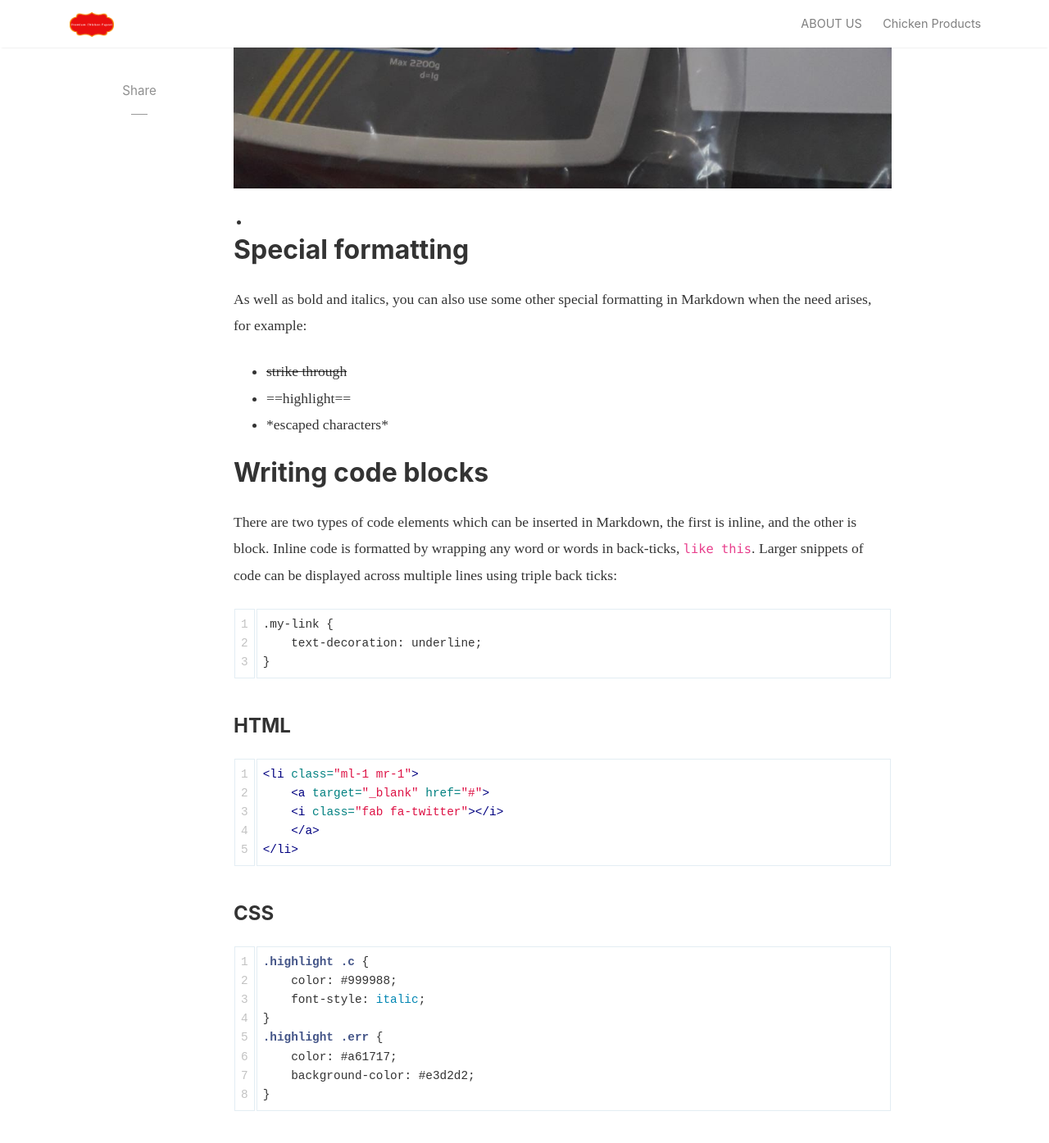
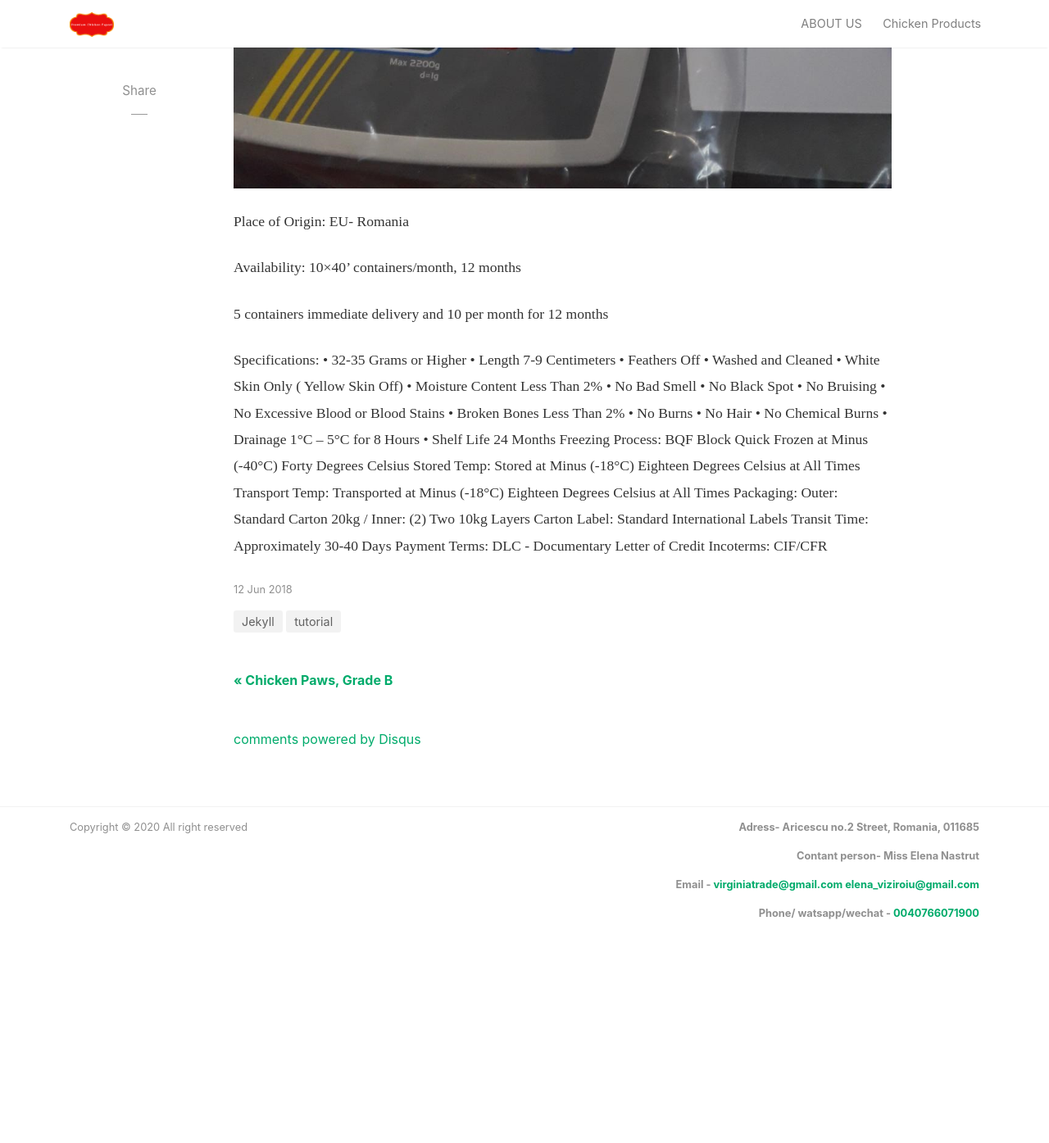
Before and after one commit to gpf192/gpf192.github.io, a Jekyll site: the page built from _posts/2018-06-12-powerful-things-markdown-editor.md, in a window 1280 px wide and 1400 px high, scrolled down 951 px. Shown: the top 1395 px of the window at 82% size. Built offline with Jekyll 4.4.1, drawn with Linux system fonts in a browser that asks for light colours; nearby versions of some CDN libraries; comment, search, counter and statistics services are not loaded; after the commit the page ends 2166 px from its top, so only the background shows below that; some of the changed text lies outside the part shown.

Commit message:
feat style

````diff
--- a/_includes/postbox.html
+++ b/_includes/postbox.html
@@ -27,7 +27,10 @@
                 {% endif %}
             </h2>
             <!--<h4 class="card-text">{{ post.excerpt | strip_html | truncatewords:30 }}</h4>-->
-            <h4 class="card-text">{{ post.excerpt | strip_html }}</h4>
+            <div class="row justify-content-between">
+                <h4 class="card-text">{{ post.excerpt }}</h4>
+            </div>
+
         </div>
         <!--<div class="card-footer bg-white">
             <div class="wrapfooter">
--- a/_posts/2018-06-12-powerful-things-markdown-editor.md
+++ b/_posts/2018-06-12-powerful-things-markdown-editor.md
@@ -5,102 +5,31 @@ author: sal
 categories: [ Jekyll, tutorial ]
 image: assets/images/bbb.jpg
 ---
-
-<li class="ml-1 mr-1">
-    <a target="_blank" href="#">
-    <i class="fab fa-twitter"></i>
-    </a>
-</li>
-
-## Special formatting
-
-As well as bold and italics, you can also use some other special formatting in Markdown when the need arises, for example:
-
-+ ~~strike through~~
-+ ==highlight==
-+ \*escaped characters\*
-
-
-## Writing code blocks
-
-There are two types of code elements which can be inserted in Markdown, the first is inline, and the other is block. Inline code is formatted by wrapping any word or words in back-ticks, `like this`. Larger snippets of code can be displayed across multiple lines using triple back ticks:
-
-```
-.my-link {
-    text-decoration: underline;
-}
-```
-
-#### HTML
-
-```html
-<li class="ml-1 mr-1">
-    <a target="_blank" href="#">
-    <i class="fab fa-twitter"></i>
-    </a>
-</li>
-```
-
-#### CSS
-
-```css
-.highlight .c {
-    color: #999988;
-    font-style: italic;
-}
-.highlight .err {
-    color: #a61717;
-    background-color: #e3d2d2;
-}
-```
-
-#### JS
-
-```js
-// alertbar later
-$(document).scroll(function () {
-    var y = $(this).scrollTop();
-    if (y > 280) {
-        $('.alertbar').fadeIn();
-    } else {
-        $('.alertbar').fadeOut();
-    }
-});
-```
-
-#### Python
-
-```python
-print("Hello World")
-```
-
-#### Ruby
-
-```ruby
-require 'redcarpet'
-markdown = Redcarpet.new("Hello World!")
-puts markdown.to_html
-```
-
-#### C
-
-```c
-printf("Hello World");
-```
-
-
-
-
-![walking]({{ site.baseurl }}/assets/images/8.jpg)
-
-## Reference lists
-
-The quick brown jumped over the lazy.
-
-Another way to insert links in markdown is using reference lists. You might want to use this style of linking to cite reference material in a Wikipedia-style. All of the links are listed at the end of the document, so you can maintain full separation between content and its source or reference.
-
-## Full HTML
-
-Perhaps the best part of Markdown is that you're never limited to just Markdown. You can write HTML directly in the Markdown editor and it will just work as HTML usually does. No limits! Here's a standard YouTube embed code as an example:
-
-<p><iframe style="width:100%;" height="315" src="https://www.youtube.com/embed/Cniqsc9QfDo?rel=0&amp;showinfo=0" frameborder="0" allowfullscreen></iframe></p>
+<p> Place of Origin: EU- Romania </p>
+<p> Availability: 10×40’ containers/month, 12 months </p>
+<p> 5 containers immediate delivery and 10 per month for 12 months </p>
+Specifications:
+•	32-35 Grams or Higher
+•	Length 7-9 Centimeters
+•	Feathers Off
+•	Washed and Cleaned
+•	White Skin Only ( Yellow Skin Off)
+•	Moisture Content Less Than 2%
+•	No Bad Smell
+•	No Black Spot
+•	No Bruising
+•	No Excessive Blood or Blood Stains
+•	Broken Bones Less Than 2%
+•	No Burns
+•	No Hair
+•	No Chemical Burns
+•	Drainage 1°C – 5°C for 8 Hours
+•	Shelf Life 24 Months
+Freezing Process: BQF Block Quick Frozen at Minus (-40°C) Forty Degrees Celsius
+Stored Temp: Stored at Minus (-18°C) Eighteen Degrees Celsius at All Times
+Transport Temp: Transported at Minus (-18°C) Eighteen Degrees Celsius at All Times
+Packaging: Outer: Standard Carton 20kg / Inner: (2) Two 10kg Layers
+Carton Label: Standard International Labels
+Transit Time: Approximately 30-40 Days
+Payment Terms: DLC - Documentary Letter of Credit
+Incoterms: CIF/CFR
````
